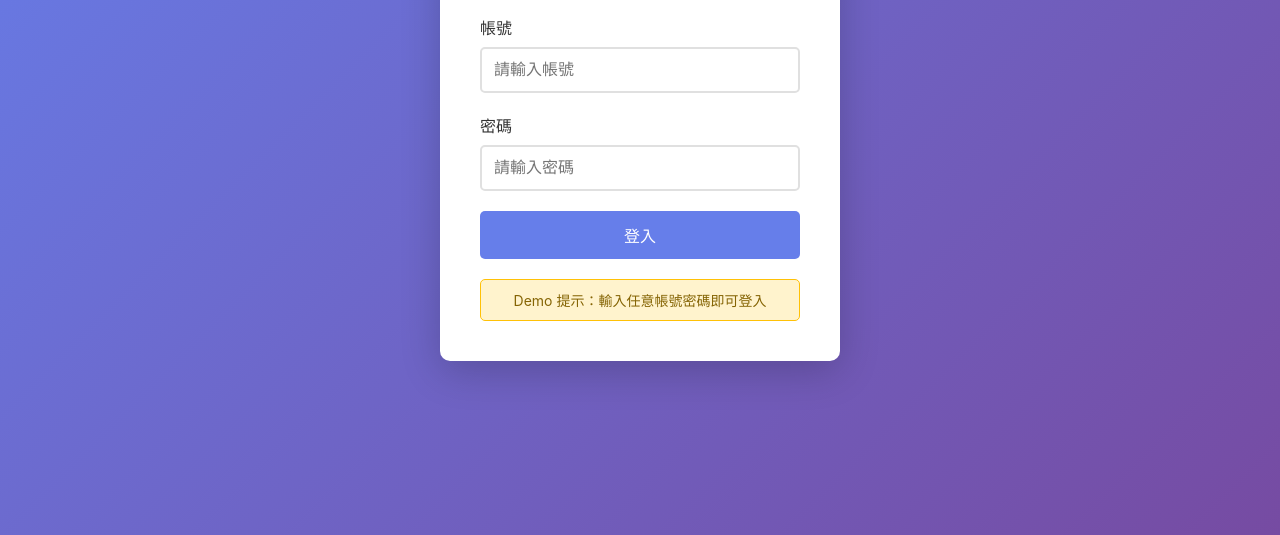
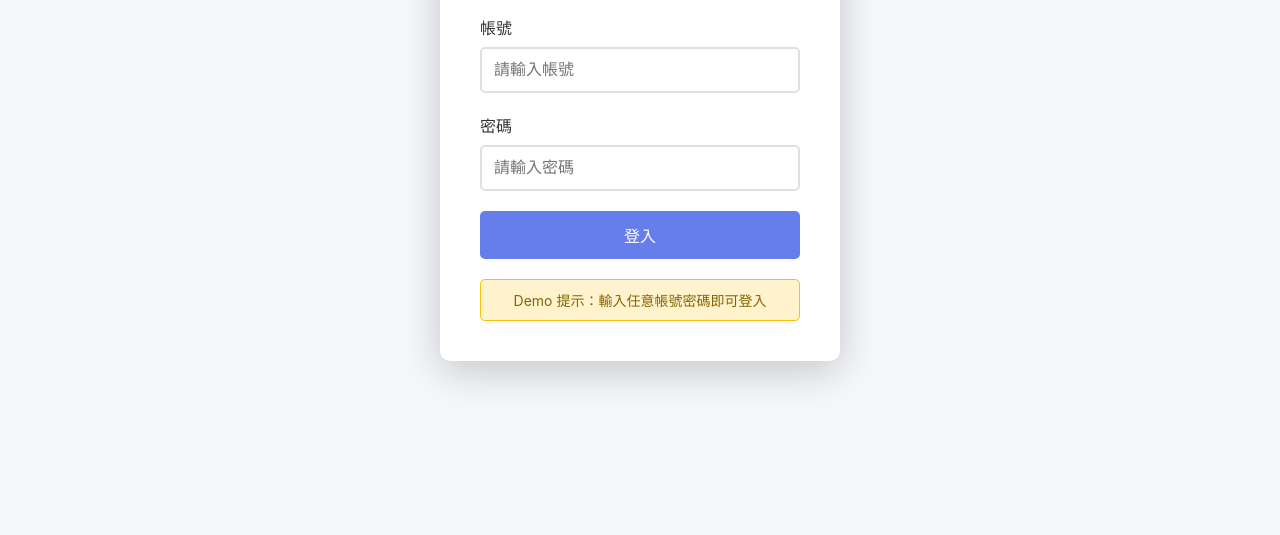
Before and after one commit to MinXinCorp/skyleader3DashboardDemo, a plain HTML site: page demo/index.html in a window 1280 px wide. Shown: the part 265-800 px from the top of the page. Drawn offline with Linux system fonts and the light colour scheme.

Commit message:
Update styles.css

```diff
--- a/demo/styles.css
+++ b/demo/styles.css
@@ -7,7 +7,7 @@
 
 body {
     font-family: -apple-system, BlinkMacSystemFont, 'Segoe UI', 'Microsoft JhengHei', Arial, sans-serif;
-    background: linear-gradient(135deg, #667eea 0%, #764ba2 100%);
+    background: #f5f7fa;
     min-height: 100vh;
     color: #333;
 }
```
